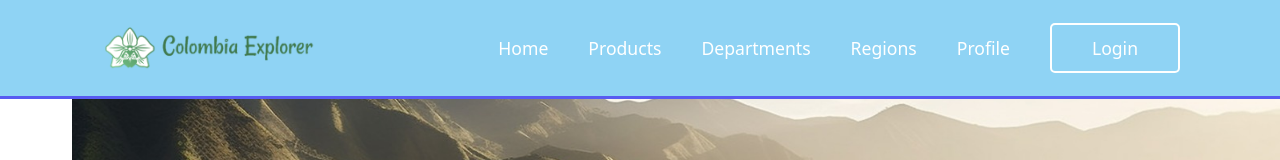
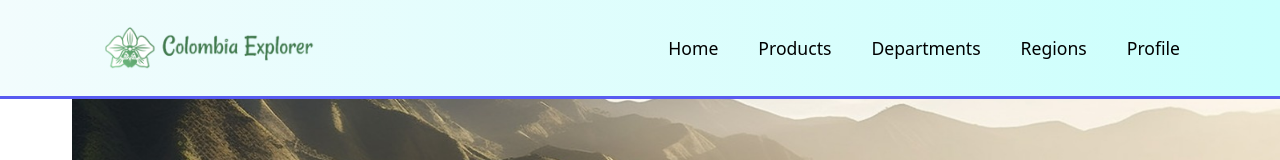
Before and after one commit to DavidSanchez055/Proyecto-Integrador-II, a React (Vite) app in the folder ProyectoIntegrador2/: page /Dashboard in a window 1280 px wide. Shown: the top 160 px of the page. Built offline with nearby package versions, Linux system fonts and the light colour scheme.

Commit message:
:art: navbar Dashboar

```diff
--- a/ProyectoIntegrador2/src/components/DashboardNav.jsx
+++ b/ProyectoIntegrador2/src/components/DashboardNav.jsx
@@ -13,8 +13,6 @@ export const DashboardNav = () => {
             <a href="#">Departments</a>
             <a href="#">Regions</a>
             <a href="#">Profile</a>
-           <button class="btnLgn-popup">Login</button>
-
         </nav>
     </header>
     </>
--- a/ProyectoIntegrador2/src/styles/navbar.css
+++ b/ProyectoIntegrador2/src/styles/navbar.css
@@ -4,7 +4,7 @@ header{
     left: 0;
     width: 100%;
     padding: 20px 100px;
-    background-image: linear-gradient(120deg,#8fd3f4 100%, #84fab0 0%);
+    background: linear-gradient(to right, rgba(242, 252, 253, 1), rgba(202, 255, 252, 1));
     display: flex;
     justify-content: space-between;
     align-items: center;
@@ -17,7 +17,7 @@ header{
     text-decoration: none;
     font-weight: 500;
     margin-left: 40px;
-    color: white;
+    color: black;
 }
 .navigation a::after{
     content: '';
```
Also changed, not shown: ProyectoIntegrador2/src/Pages/Regiones.jsx (added, +7 -0 lines).
